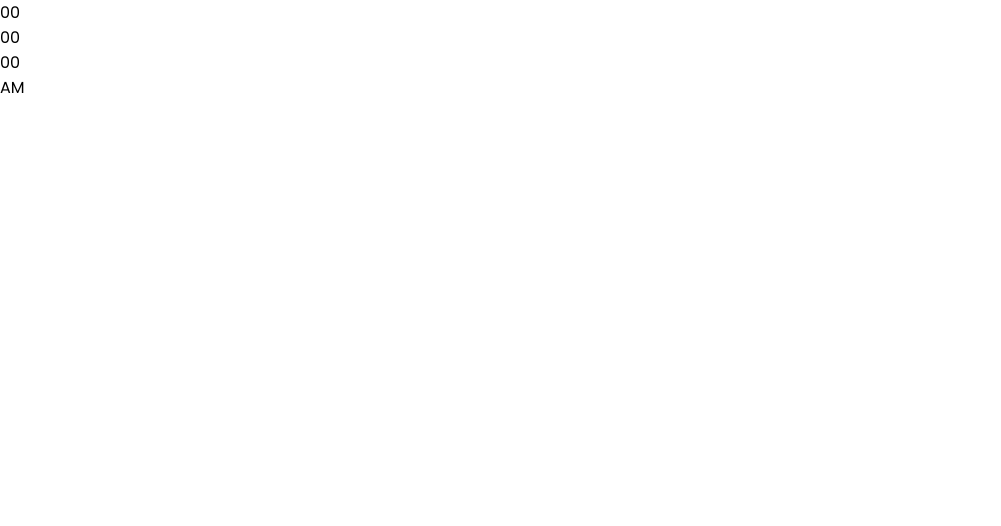
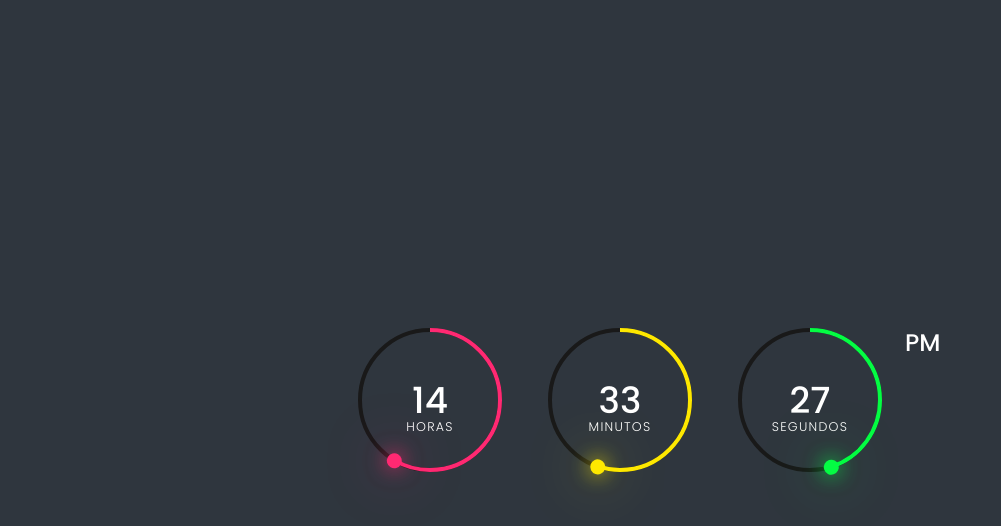
Before and after one commit to PauloRenato21/DigitalClock, a plain HTML site: page index.html in a window 1280 px wide. Shown: the whole page, without its empty margins (0-1001 px from the left). Drawn offline with Linux system fonts and the light colour scheme.

Commit message:
finish digital clock

```diff
--- a/CSS/style.css
+++ b/CSS/style.css
@@ -6,3 +6,89 @@
     box-sizing: border-box;
     font-family: 'Poppins', sans-serif;
 }
+
+body{
+    display: flex;
+    justify-content: center;
+    align-items: center;
+    min-height: 100vh;
+    background-color: #2f363e;
+}
+
+#time{
+    display: flex;
+    gap: 40px;
+    color: white;
+}
+
+#time .circle{
+    position: relative;
+    width: 150px;
+    height: 150px;
+    display: flex;
+    justify-content: center;
+    align-items: center;
+}
+
+#time .circle svg{
+    position: relative;
+    width: 150px;
+    height: 150px;
+    transform: rotate(270deg);
+}
+
+#time .circle svg circle{
+  width: 100%;
+  height: 100%;
+  fill: transparent;
+  stroke: #191919;
+  stroke-width: 4;
+  transform: translate(5px, 5px);
+}
+
+#time .circle svg circle:nth-child(2){
+    stroke: var(--clr);
+    stroke-dasharray: 440;
+}
+
+#time div{
+    position: absolute;
+    text-align: center;
+    font-weight: 500;
+    font-size: 1.5em;
+}
+
+#time div span{
+    position: absolute;
+    transform: translateX(-50%) translateY(-10px);
+    font-size: 0.35em;
+    font-weight: 300;
+    letter-spacing: 0.1em;
+    text-transform: uppercase;
+}
+
+#time .ap{
+    position: relative;
+    font-size: 1em;
+    transform: translateX(-20px);
+}
+
+.dots{
+    position: absolute;
+    width: 100%;
+    height: 100%;
+    z-index: 10;
+    display: flex;
+    justify-content: center;
+}
+
+.dots::before{
+    content: '';
+    position: absolute;
+    top: -3px;
+    width: 15px;
+    height: 15px;
+    background: var(--clr);
+    border-radius: 50%;
+    box-shadow: 0 0 20px var(--clr), 0 0 60px var(--clr);
+}
--- a/JS/main.js
+++ b/JS/main.js
@@ -0,0 +1,37 @@
+setInterval(() => {
+    let hours = document.getElementById('hours');
+    let minutes = document.getElementById('minutes');
+    let seconds = document.getElementById('seconds');
+    let ampm = document.getElementById('ampm');
+
+    let hh = document.getElementById('hh');
+    let mm = document.getElementById('mm');
+    let ss = document.getElementById('ss');
+
+    let hr_dot = document.querySelector('.hr_dot');
+    let min_dot = document.querySelector('.min_dot');
+    let sec_dot = document.querySelector('.sec_dot');
+
+    let h = new Date().getHours();
+    let m = new Date().getMinutes();
+    let s = new Date().getSeconds();
+    let am = h >= 12 ? "PM" : "AM";
+
+    //add zero before single digit number
+    h = (h < 10) ? "0" + h : h;
+    m = (m < 10) ? "0" + m : m;
+    s = (s < 10) ? "0" + s : s;
+
+    hours.innerHTML = h + "<br/><span>Horas</span>";
+    minutes.innerHTML = m + "<br/><span>Minutos</span>";
+    seconds.innerHTML = s + "<br/><span>Segundos</span>";
+    ampm.innerHTML = am;
+
+    hh.style.strokeDashoffset = 440 - (440 * h) / 24;
+    mm.style.strokeDashoffset = 440 - (440 * m) / 60;
+    ss.style.strokeDashoffset = 440 - (440 * s) / 60;
+
+    hr_dot.style.transform = `rotate(${h * 15}deg)`;
+    min_dot.style.transform = `rotate(${m * 6}deg)`;
+    sec_dot.style.transform = `rotate(${s * 6}deg)`;
+})
--- a/index.html
+++ b/index.html
@@ -10,20 +10,35 @@
 </head>
 <body>
     <div id="time">
-        <div class="circle">
-            <div id="hours">00</div>
+        <div class="circle" style="--clr:#ff2972;">
+            <div class="dots hr_dot"></div>
+            <svg>
+                <circle cx="70" cy="70" r="70"></circle>
+                <circle cx="70" cy="70" r="70" id="hh"></circle>
+            </svg>
+            <div id="hours"></div>
         </div>
 
-        <div class="circle">
-            <div id="minutes">00</div>
+        <div class="circle" style="--clr:#fee800;">
+            <div class="dots min_dot"></div>
+            <svg>
+                <circle cx="70" cy="70" r="70"></circle>
+                <circle cx="70" cy="70" r="70" id="mm"></circle>
+            </svg>
+            <div id="minutes"></div>
         </div>
 
-        <div class="circle">
-            <div id="seconds">00</div>
+        <div class="circle" style="--clr:#04fc43;">
+            <div class="dots sec_dot"></div>
+            <svg>
+                <circle cx="70" cy="70" r="70"></circle>
+                <circle cx="70" cy="70" r="70" id="ss"></circle>
+            </svg>
+            <div id="seconds"></div>
         </div>
 
         <div class="ap">
-            <div id="ampm">AM</div>
+            <div id="ampm"></div>
         </div>
     </div>
 </body>
```
